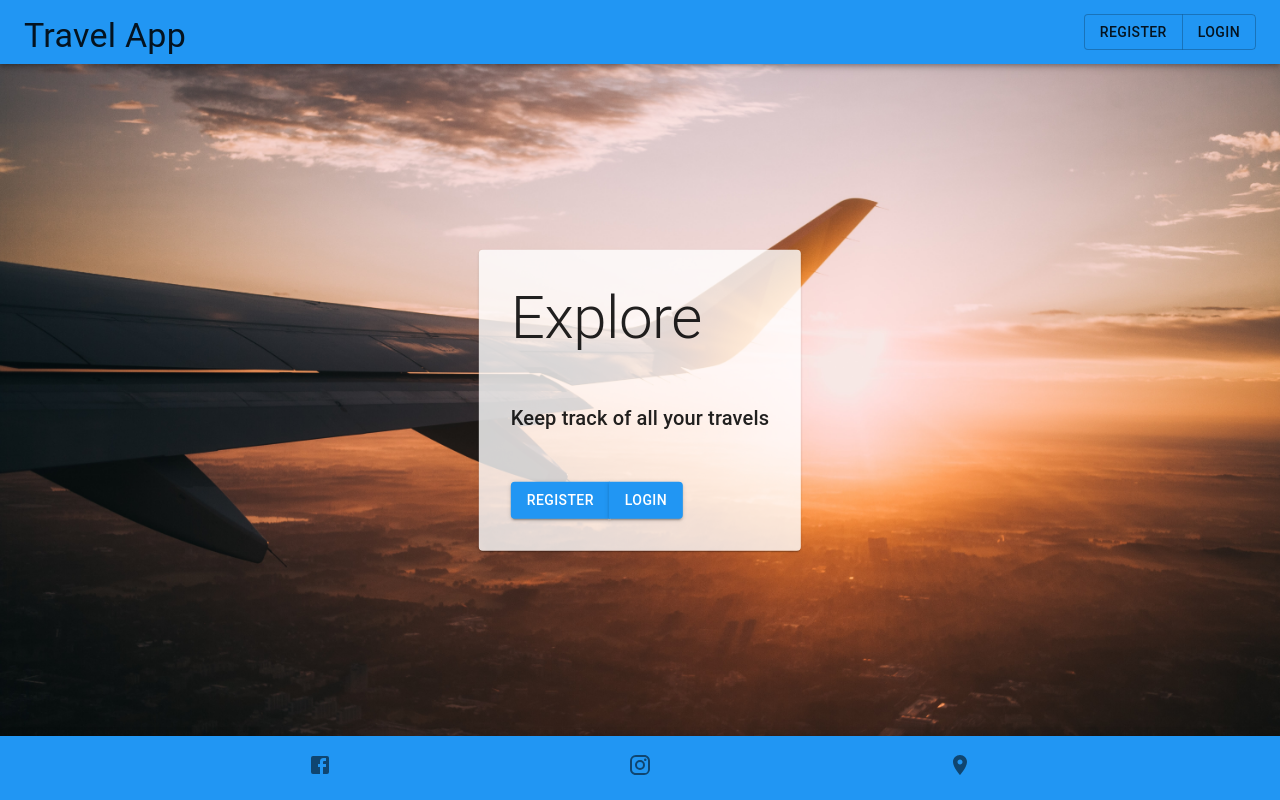
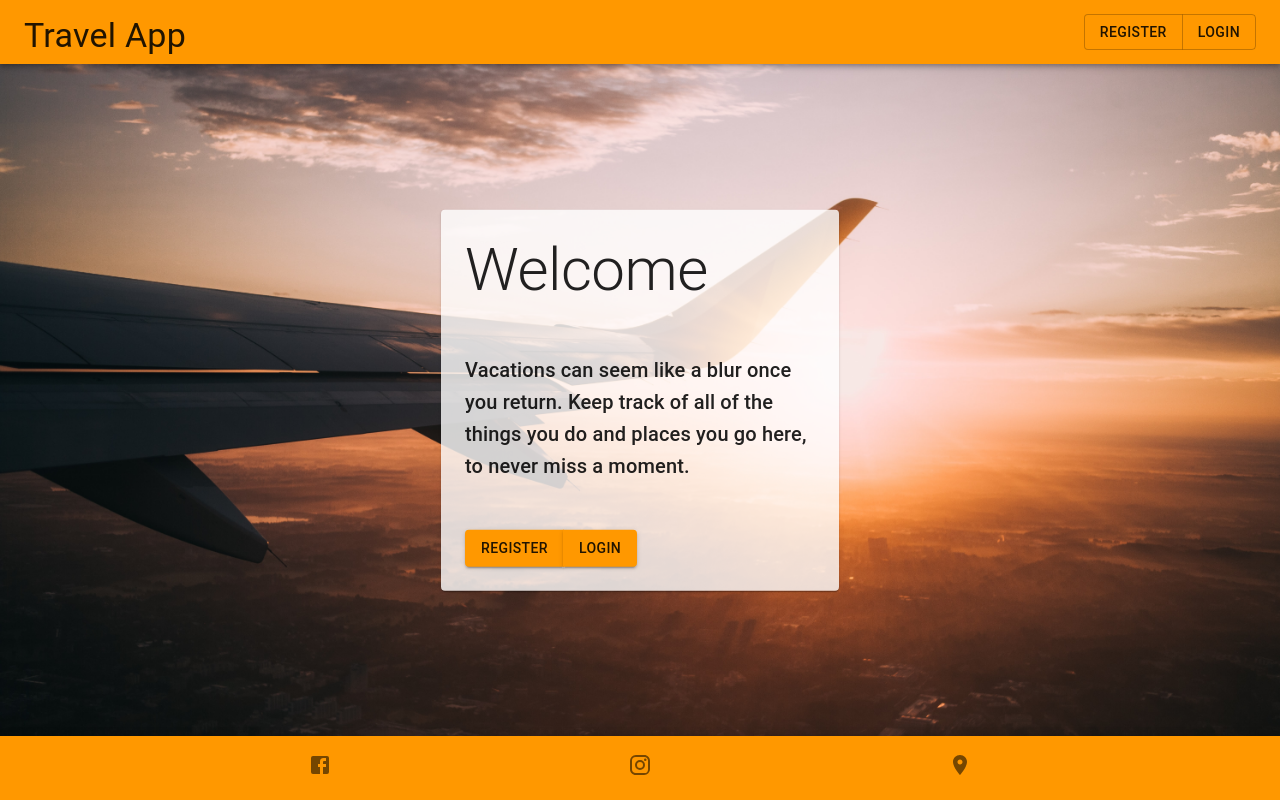
Before and after one commit to ace-websolutions/travelapp, a React (Create React App) app in the folder client/: page / in a window 1280 px wide. Built offline with nearby package versions, Linux system fonts and the light colour scheme.

Commit message:
theme changes to landing page

```diff
--- a/client/src/App.js
+++ b/client/src/App.js
@@ -4,13 +4,13 @@ import AppProvider from './context/AppContext'
 import Nav from './components/Nav'
 import Body from './components/Body'
 import Footer from './components/Footer'
-import { Grid, Paper } from '@material-ui/core'
+import { Paper } from '@material-ui/core'
 import { createMuiTheme, ThemeProvider, makeStyles } from '@material-ui/core/styles';
-import blue from '@material-ui/core/colors/blue';
+import orange from '@material-ui/core/colors/orange';
 import pink from '@material-ui/core/colors/pink';
 
 function App() {
-  const [primary, setPrimary] = useState(blue)
+  const [primary, setPrimary] = useState(orange)
   const [secondary, setSecondary] = useState(pink)
   const [dark, setDark] = useState(false)
 
--- a/client/src/components/Landing.js
+++ b/client/src/components/Landing.js
@@ -19,7 +19,8 @@ const useStyles = makeStyles((theme) => ({
         transform: 'translate(-50%, -50%)',
         display: 'flex',
         flexDirection: 'column',
-        padding: '2rem',
+        padding: '1.5rem',
+        maxWidth: "350px"
     },
     text: {
         margin: '3rem 0'
@@ -39,8 +40,9 @@ function Landing() {
     return (
         <Container className={classes.bkg}>
             <Paper className={classes.intro}>
-                <Typography variant='h2'>Explore</Typography>
-                <Typography variant='h6' className={classes.text}>Keep track of all your travels</Typography>
+                <Typography variant='h2'>Welcome</Typography>
+                <Typography variant='h6' className={classes.text}>Vacations can seem like a blur once you return.
+                    Keep track of all of the things you do and places you go here, to never miss a moment.</Typography>
                 <ButtonGroup>
                     <Button variant='contained' color='primary' onClick={register}>Register</Button>
                     <Button variant='contained' color='primary' onClick={login}>Login</Button>
--- a/client/src/components/Nav.js
+++ b/client/src/components/Nav.js
@@ -207,7 +207,6 @@ function Nav({ dark, setDark, primary, setPrimary, secondary, setSecondary }) {
     }
     const changeDark = async (id) => {
         setDark(!dark)
-        console.log(!dark)
         const user = {...userData.user, theme: !dark}
         try{
             await axios.post(`/api/v1/users/${id}`, user, configData)
```
